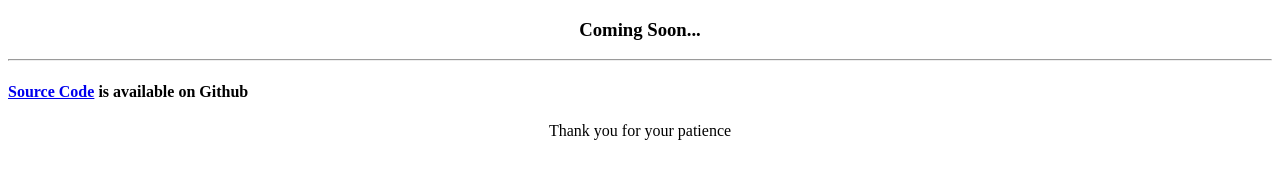
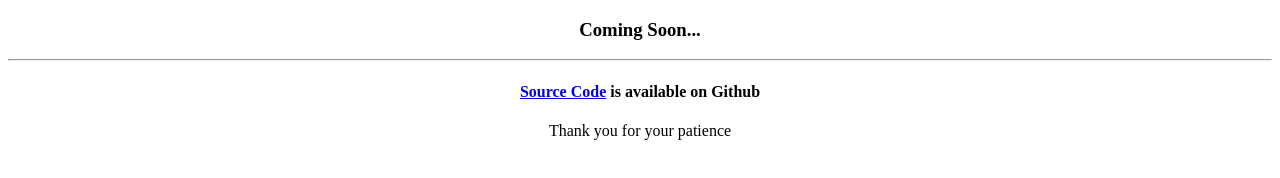
Before and after one commit to EdiTechStudio/Beta-ETS, a plain HTML site: page docs/index.html in a window 1280 px wide. Drawn offline with Linux system fonts and the light colour scheme.

Commit message:
Update alignment

```diff
--- a/docs/index.html
+++ b/docs/index.html
@@ -8,7 +8,7 @@
   <body>
     <h3 align="center">Coming Soon...</h3>
     <hr>
-    <h4><a href="https://github.com/pritam2k/EdiTechStudio/">Source Code</a> is available on <b>Github</b></h5>
+    <h4 align="center"><a href="https://github.com/pritam2k/EdiTechStudio/">Source Code</a> is available on <b>Github</b></h5>
     <p align="center">Thank you for your patience</p>
   </body>
 </html>
```
